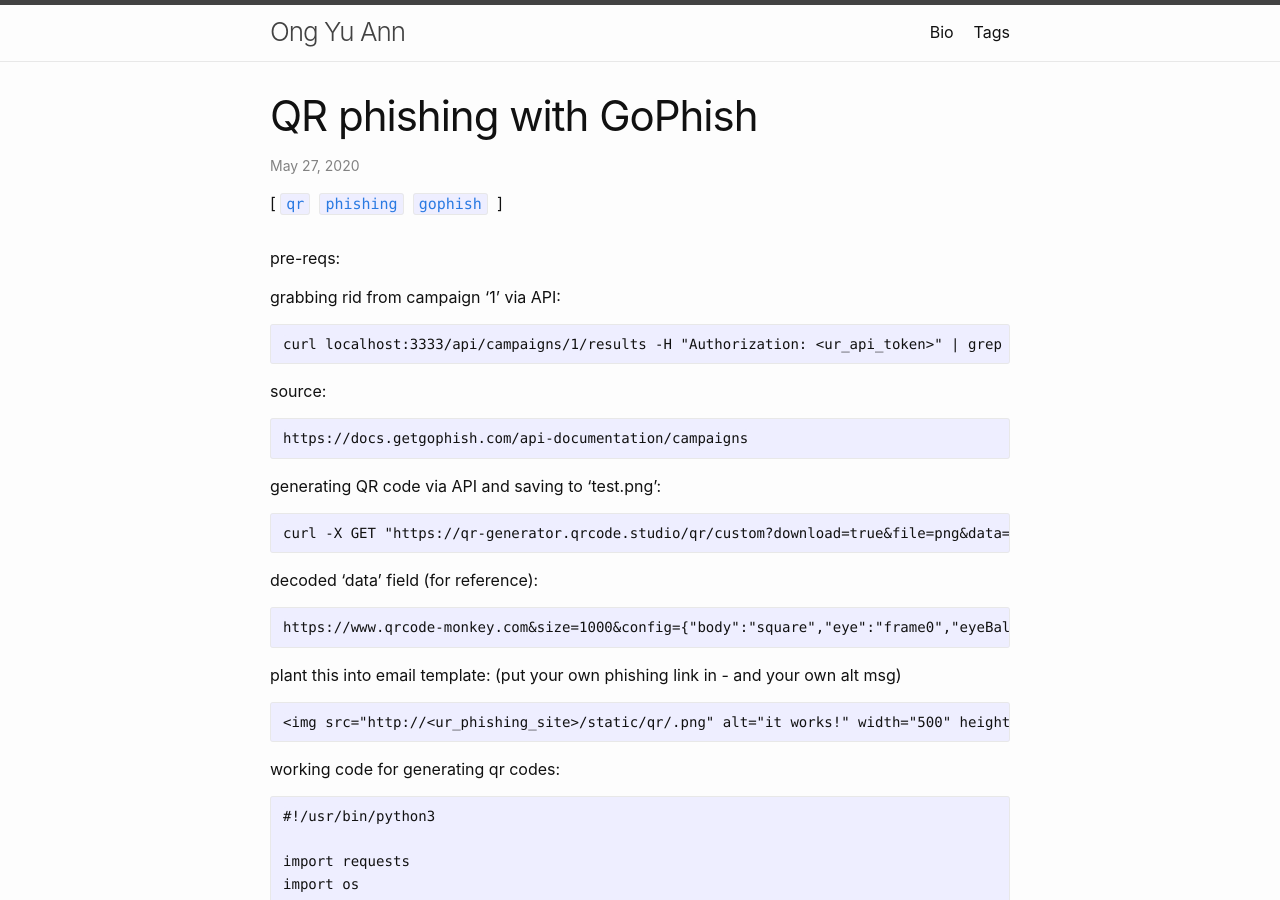
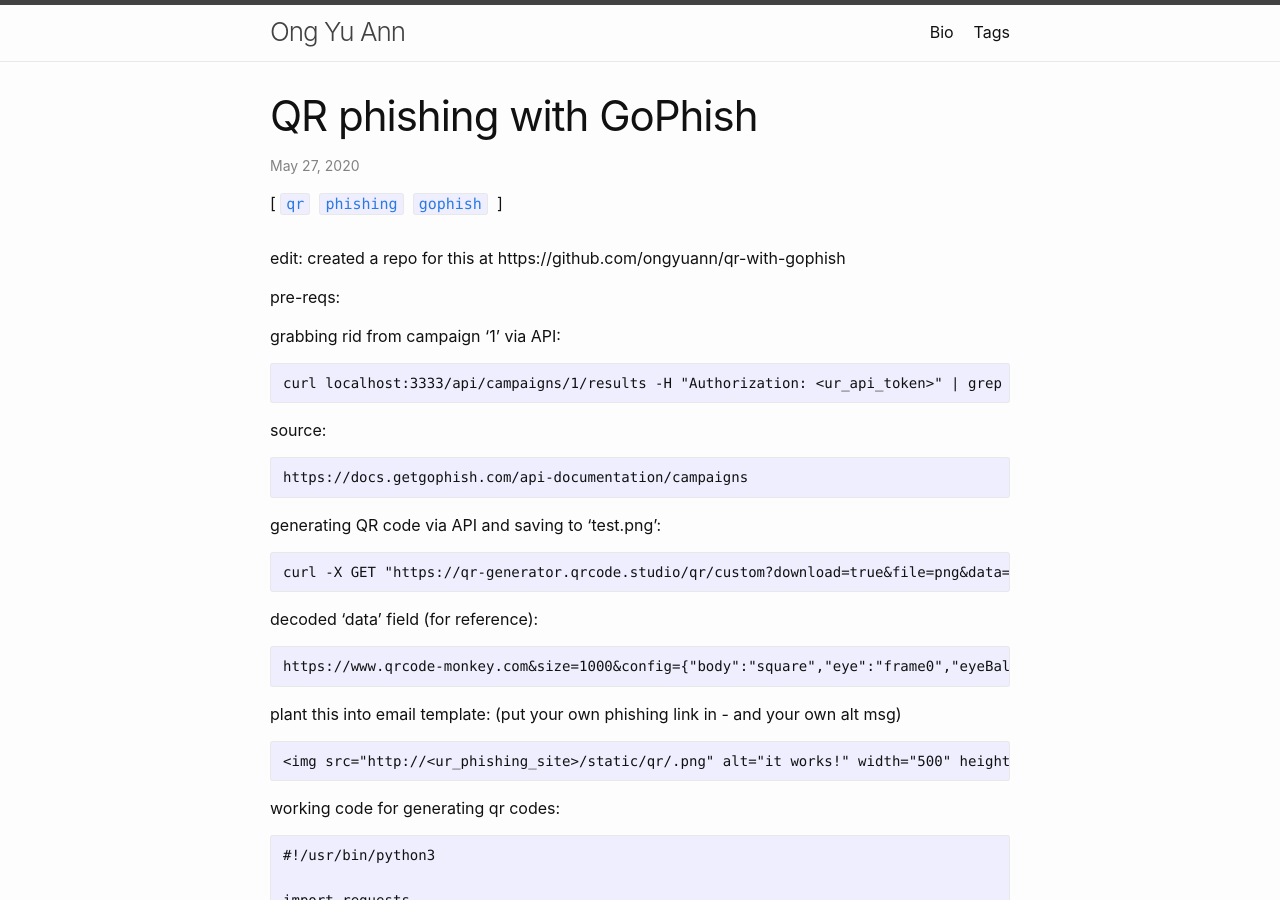
Before and after one commit to ongyuann/ongyuann.github.io, a Jekyll site: the page built from _posts/2020-05-27-qr-phishing-with-gophish.md, in a window 1280 px wide and 900 px high. Built offline with Jekyll 4.4.1, drawn with Linux system fonts in a browser that asks for light colours.

Commit message:
Update 2020-05-27-qr-phishing-with-gophish.md

```diff
--- a/_posts/2020-05-27-qr-phishing-with-gophish.md
+++ b/_posts/2020-05-27-qr-phishing-with-gophish.md
@@ -3,6 +3,8 @@ layout: post
 title: "QR phishing with GoPhish"
 tags: qr phishing gophish
 ---
+
+edit: created a repo for this at https://github.com/ongyuann/qr-with-gophish
 
 pre-reqs:
 
```
